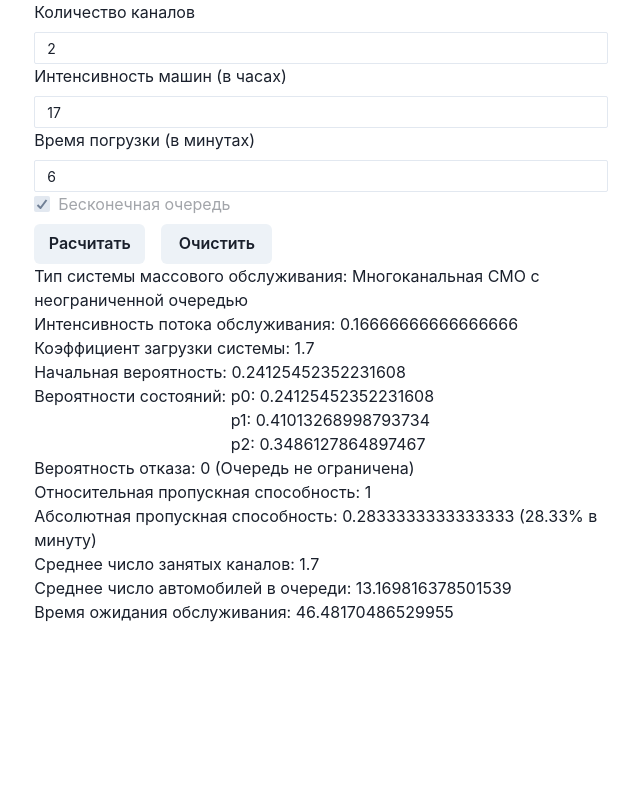
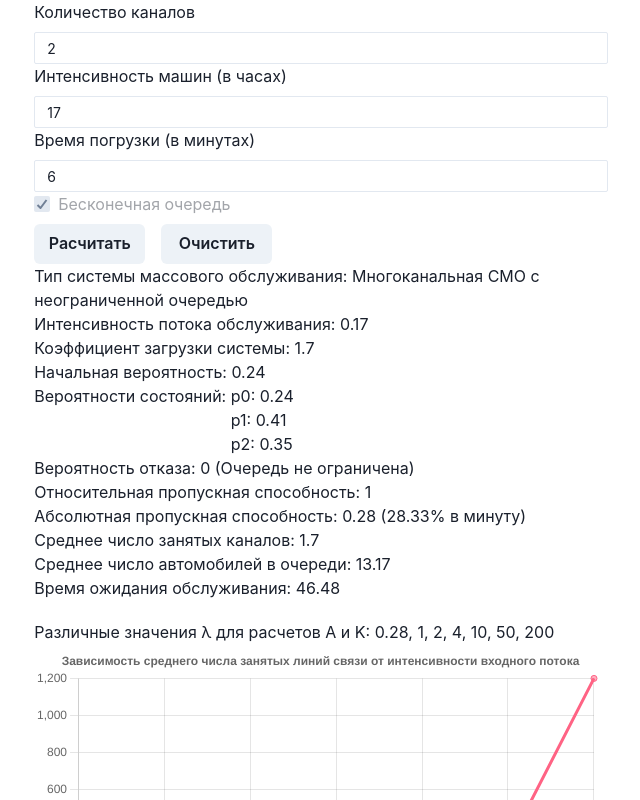
Before and after one commit to burasov-artyom/smo-system, a Next.js app: page / in a window 1280 px wide. Both pictures are taken after a click on the button "Расчитать". Shown: the top 800 px of the page, without its empty margins (319-959 px from the left). Built offline with nearby package versions, Linux system fonts and the light colour scheme.

Commit message:
add charts

```diff
--- a/package.json
+++ b/package.json
@@ -13,9 +13,11 @@
     "@chakra-ui/react": "^2.4.2",
     "@emotion/react": "^11.10.5",
     "@emotion/styled": "^11.10.5",
+    "chart.js": "^4.4.1",
     "framer-motion": "^6.5.1",
     "next": "14.0.4",
     "react": "^18",
+    "react-chartjs-2": "^5.2.0",
     "react-dom": "^18"
   },
   "devDependencies": {
--- a/src/pages/_app.js
+++ b/src/pages/_app.js
@@ -1,11 +1,33 @@
 import { ChakraProvider } from "@chakra-ui/react";
+import {
+    Chart as ChartJS,
+    CategoryScale,
+    LinearScale,
+    PointElement,
+    LineElement,
+    Title,
+    Tooltip,
+    Legend,
+    Filler
+} from "chart.js";
 
-import '@/styles/globals.css'
+import "@/styles/globals.css";
 
 export default function App({ Component, pageProps }) {
-  return (
-      <ChakraProvider>
-        <Component {...pageProps} />
-      </ChakraProvider>
-  )
+    ChartJS.register(
+        CategoryScale,
+        LinearScale,
+        PointElement,
+        LineElement,
+        Tooltip,
+        Title,
+        Legend,
+        Filler
+    );
+
+    return (
+        <ChakraProvider>
+            <Component {...pageProps} />
+        </ChakraProvider>
+    )
 }
--- a/src/pages/index.js
+++ b/src/pages/index.js
@@ -7,11 +7,11 @@ import {
     Container,
     Checkbox,
     ButtonGroup,
-
     List,
     ListItem,
     Flex
 } from "@chakra-ui/react";
+import { Line } from "react-chartjs-2";
 import { useEffect, useState } from "react";
 
 import { factorial, pow } from "@/utils";
@@ -30,8 +30,6 @@ export default function Home() {
         let data = {};
 
         const formattedY = y / 60;
-
-        console.log("formattedY: ", formattedY)
 
         data.u = 1 / t;
         data.p = formattedY * t;
@@ -101,6 +99,25 @@ export default function Home() {
         if (n == 1) {
             data.z_sist = data.r0 + data.p;
             data.t_sist = t + data.t0;
+        }
+
+        // for charts
+        if (n > 1) {
+            data.charts = {};
+            data.charts.y = [formattedY.toFixed(2), 1, 2, 4, 10, 50, 200];
+            data.charts.p = data.charts.y.map((item) => {
+                return item * t;
+            });
+
+            data.charts.Q = data.charts.y.map(() => {
+                return 1 - data.p_otk;
+            });
+            data.charts.A = data.charts.Q.map((item, index) => {
+                return item * data.charts.y[index];
+            })
+            data.charts.K = data.charts.A.map((item) => {
+                return item / data.u;
+            });
         }
 
         setResult(data);
@@ -186,13 +203,13 @@ export default function Home() {
                         )}
                     </Text>
                     <Text>
-                        Интенсивность потока обслуживания: { result.u }
+                        Интенсивность потока обслуживания: { result.u.toFixed(2) }
                     </Text>
                     <Text>
                         Коэффициент загрузки системы: { result.p }
                     </Text>
                     <Text>
-                        Начальная вероятность: { result.p0 }
+                        Начальная вероятность: { result.p0.toFixed(2) }
                     </Text>
                     <Flex>
                         <Text>
@@ -203,7 +220,7 @@ export default function Home() {
                                 <ListItem
                                     key={index}
                                 >
-                                    p{ index }: { item }
+                                    p{ index }: { item.toFixed(2) }
                                 </ListItem>
                             ))}
                         </List>
@@ -215,16 +232,16 @@ export default function Home() {
                         Относительная пропускная способность: { result.Q }
                     </Text>
                     <Text>
-                        Абсолютная пропускная способность: { result.A } ({ (result.A * 100).toFixed(2) }% в минуту)
+                        Абсолютная пропускная способность: { result.A.toFixed(2) } ({ (result.A * 100).toFixed(2) }% в минуту)
                     </Text>
                     <Text>
                         Среднее число занятых каналов: { result.k }
                     </Text>
                     <Text>
-                        Среднее число автомобилей в очереди: { result.r0 }
+                        Среднее число автомобилей в очереди: { result.r0.toFixed(2) }
                     </Text>
                     <Text>
-                        Время ожидания обслуживания: { result.t0 }
+                        Время ожидания обслуживания: { result.t0.toFixed(2) }
                     </Text>
                     { result.z_sist ? (
                         <Text>
@@ -236,6 +253,64 @@ export default function Home() {
                             Среднее время пребывания заявки в СМО: { result.t_sist }
                         </Text>
                     ) : null}
+
+                    { result.charts.y ? (
+                        <Text className={"mt-5"}>
+                            Различные значения λ для расчетов A и K: { result.charts.y.join(", ") }
+                        </Text>
+                    ) : null}
+                    { result.charts ? (
+                        <Line
+                            options={{
+                                responsive: true,
+                                plugins: {
+                                    legend: {
+                                        display: false,
+                                    },
+                                    title: {
+                                        display: true,
+                                        text: 'Зависимость среднего числа занятых линий связи от интенсивности входного потока',
+                                    },
+                                },
+                            }}
+                            data={{
+                                labels: result.charts.y,
+                                datasets: [
+                                    {
+                                        data: result.charts.K,
+                                        borderColor: 'rgb(255, 99, 132)',
+                                        backgroundColor: 'rgba(255, 99, 132, 0.5)',
+                                    }
+                                ]
+                            }}
+                        />
+                    ) : null}
+                    { result.charts ? (
+                        <Line
+                            options={{
+                                responsive: true,
+                                plugins: {
+                                    legend: {
+                                        display: false,
+                                    },
+                                    title: {
+                                        display: true,
+                                        text: 'Зависимость абсолютной пропускной способности от интенсивности входного потока',
+                                    },
+                                },
+                            }}
+                            data={{
+                                labels: result.charts.y,
+                                datasets: [
+                                    {
+                                        data: result.charts.A,
+                                        borderColor: 'rgb(255, 99, 132)',
+                                        backgroundColor: 'rgba(255, 99, 132, 0.5)',
+                                    }
+                                ]
+                            }}
+                        />
+                    ) : null}
                 </Box>
             ) : null}
         </Container>
```
Also changed, not shown: 1 other file (tests, documents, lock files or other folders).
